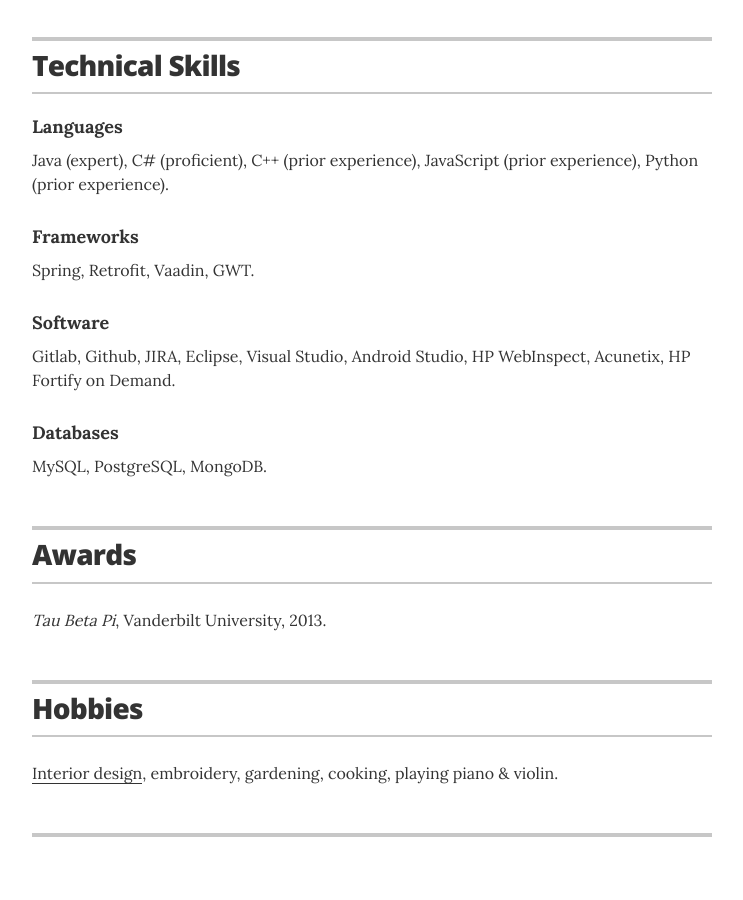
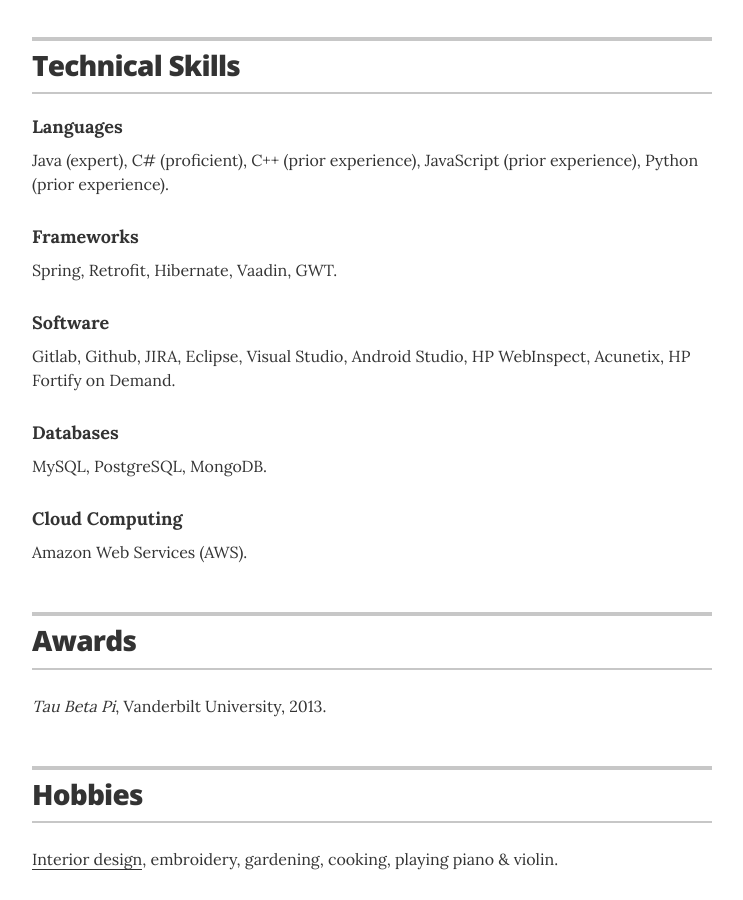
Before and after one commit to Vylegzv/Vylegzv.github.io, a Jekyll site: the page built from index.html, in a window 1280 px wide and 900 px high, scrolled down 2562 px. Shown: the whole window, without its empty margins (268-1011 px from the left). Built offline with Jekyll 4.4.1, drawn with Linux system fonts in a browser that asks for light colours.

Commit message:
added a skill

```diff
--- a/_layouts/resume.html
+++ b/_layouts/resume.html
@@ -221,7 +221,7 @@
 
         <div class="resume-item">
           <h4 class="resume-item-details">Frameworks</h4>
-          <p class="resume-item-copy">Spring, Retrofit, Vaadin, GWT.</p>
+          <p class="resume-item-copy">Spring, Retrofit, Hibernate, Vaadin, GWT.</p>
         </div>
 
         <div class="resume-item">
@@ -233,6 +233,11 @@
         <div class="resume-item">
           <h4 class="resume-item-details">Databases</h4>
           <p class="resume-item-copy">MySQL, PostgreSQL, MongoDB.</p>
+        </div>
+
+        <div class="resume-item">
+          <h4 class="resume-item-details">Cloud Computing</h4>
+          <p class="resume-item-copy">Amazon Web Services (AWS).</p>
         </div>
 
       </section>
```
Also changed, not shown: 1 other file.
